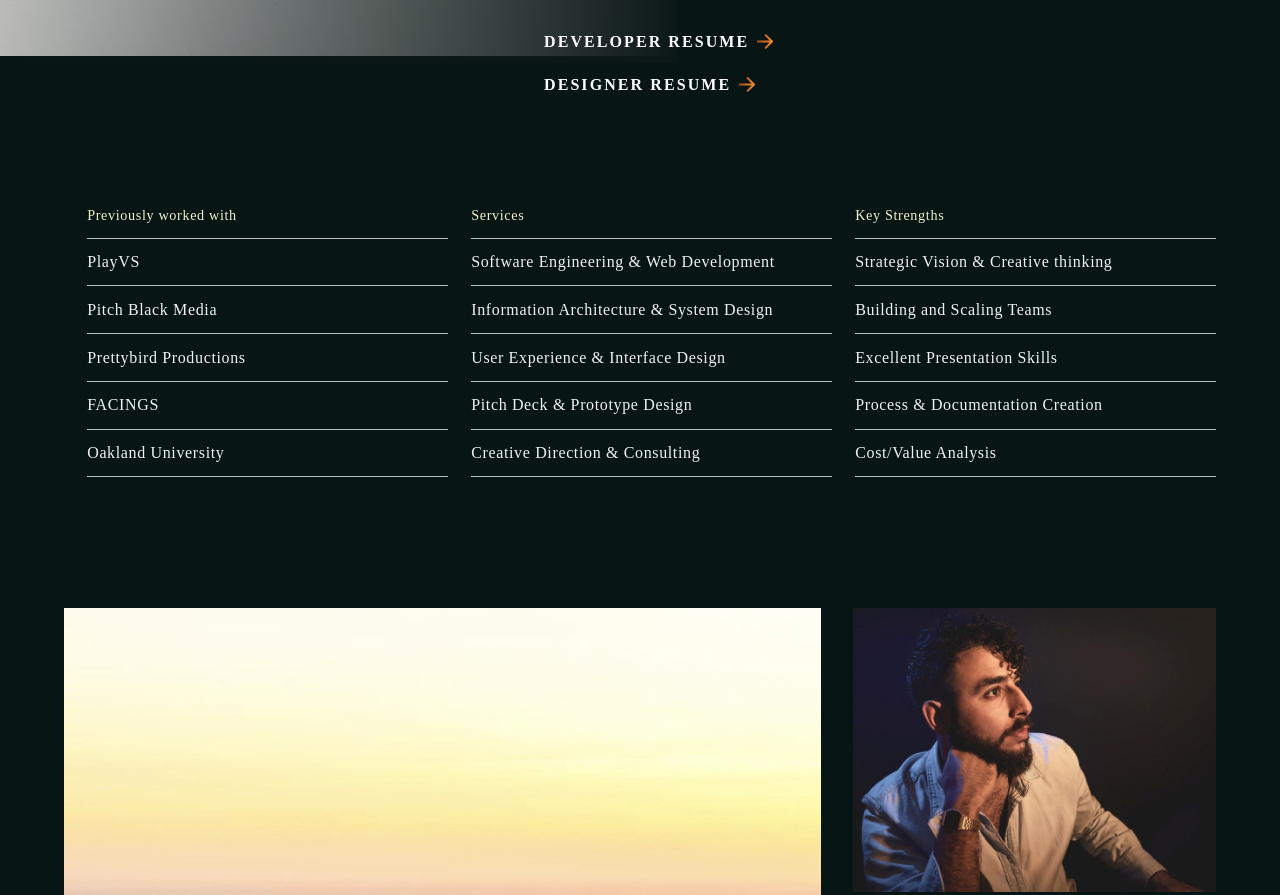
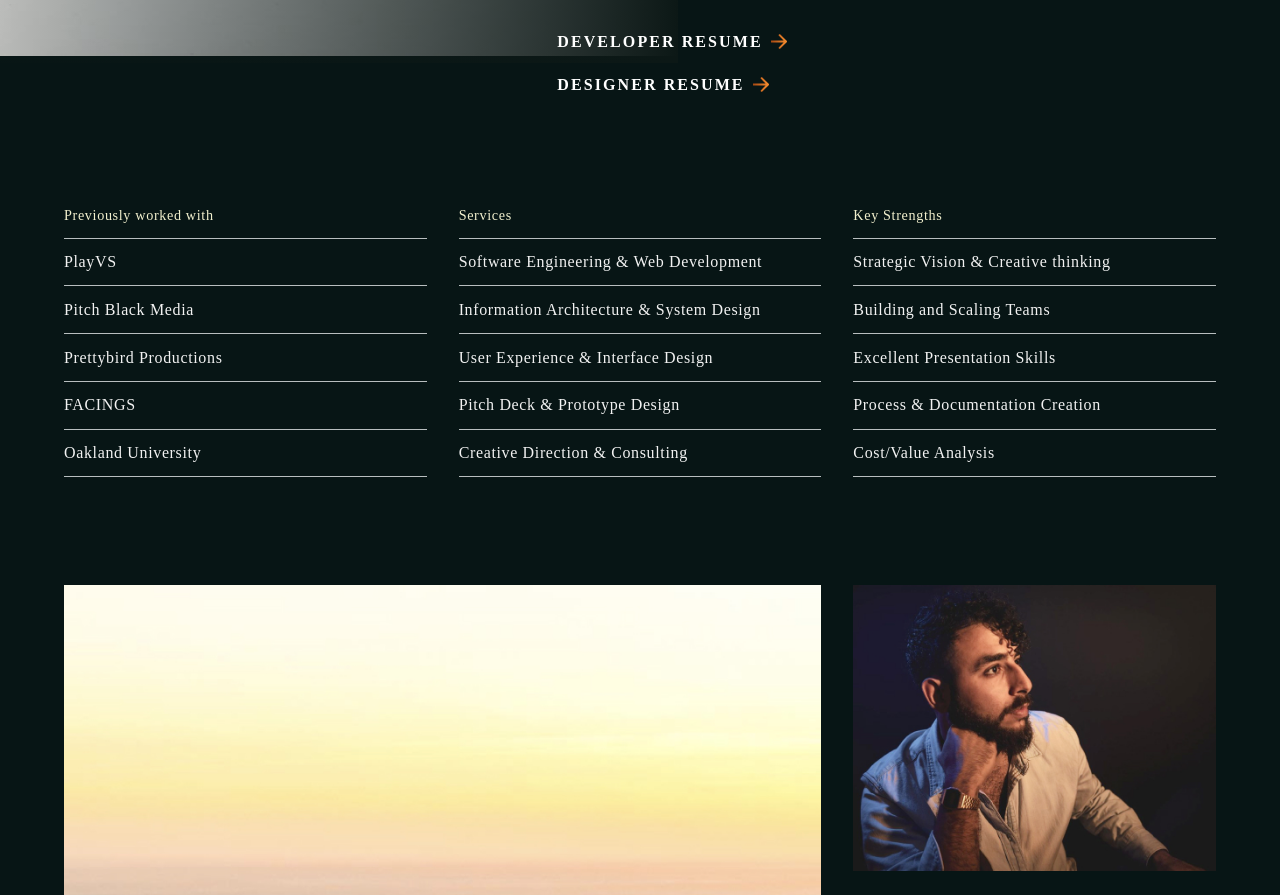
Before and after one commit to Seanathon/portfolio, a Gatsby site: page /info in a window 1280 px wide. Shown: the part 701-1596 px from the top of the page. Built offline with nearby package versions, Linux system fonts and the light colour scheme; Gatsby itself is replaced by a stand-in of ours.

Commit message:
styled info page to be a bit more polished

```diff
--- a/src/components/layout.scss
+++ b/src/components/layout.scss
@@ -49,6 +49,7 @@ summary {
 main {
   display: grid;
   grid-template-columns: repeat(12, 1fr);
+  column-gap: 2rem;
   row-gap: 6rem;
   .intro {
     grid-column: 1 / span 7;
@@ -73,10 +74,17 @@ aside {
     font-weight: 700;
     letter-spacing: 0.13em;
     &::after {
+      display: inline-block;
       position: relative;
       top: 0.125rem;
       content: url('/images/arrow.svg');
       margin-left: 0.5rem;
+      transition: transform 320ms ease-in-out;
+    }
+    &:hover {
+      &::after {
+        transform: translateX(0.25rem);
+      }
     }
   }
 }
@@ -177,6 +185,11 @@ img {
   grid-column: 1 / span 12;
   grid-template-columns: repeat(3, 1fr);
   column-gap: 2rem;
+    img {
+      object-fit: cover;
+      width:100%;
+      height: 100%;
+    }
   &__3x2 {
     & > *:first-child {
       grid-column: 1 / span 2;
@@ -187,6 +200,7 @@ img {
       display: grid;
       grid-template-rows: repeat(2, 1fr);
       row-gap: 2rem;
+      height: 100%;
     }
   }
 }
@@ -443,10 +457,12 @@ ul {
   list-style-position: outside;
   list-style-image: none;
 }
-ul.bullets {
+.bullets {
   list-style-type: none;
   padding-left: 0;
   grid-column: span 4;
+  margin-bottom: 0;
+  margin-left: 0;
   li {
     &.title {
       font-size: 0.888rem;
```
